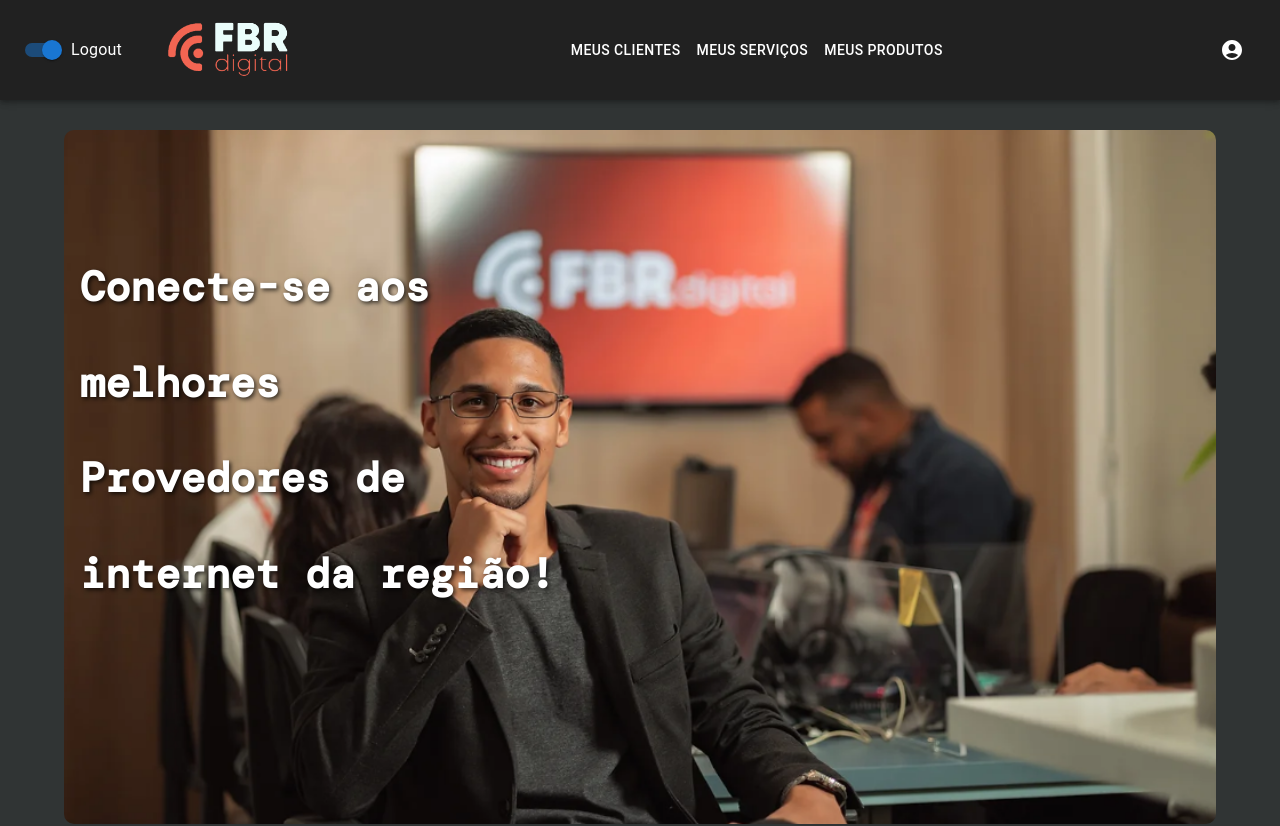
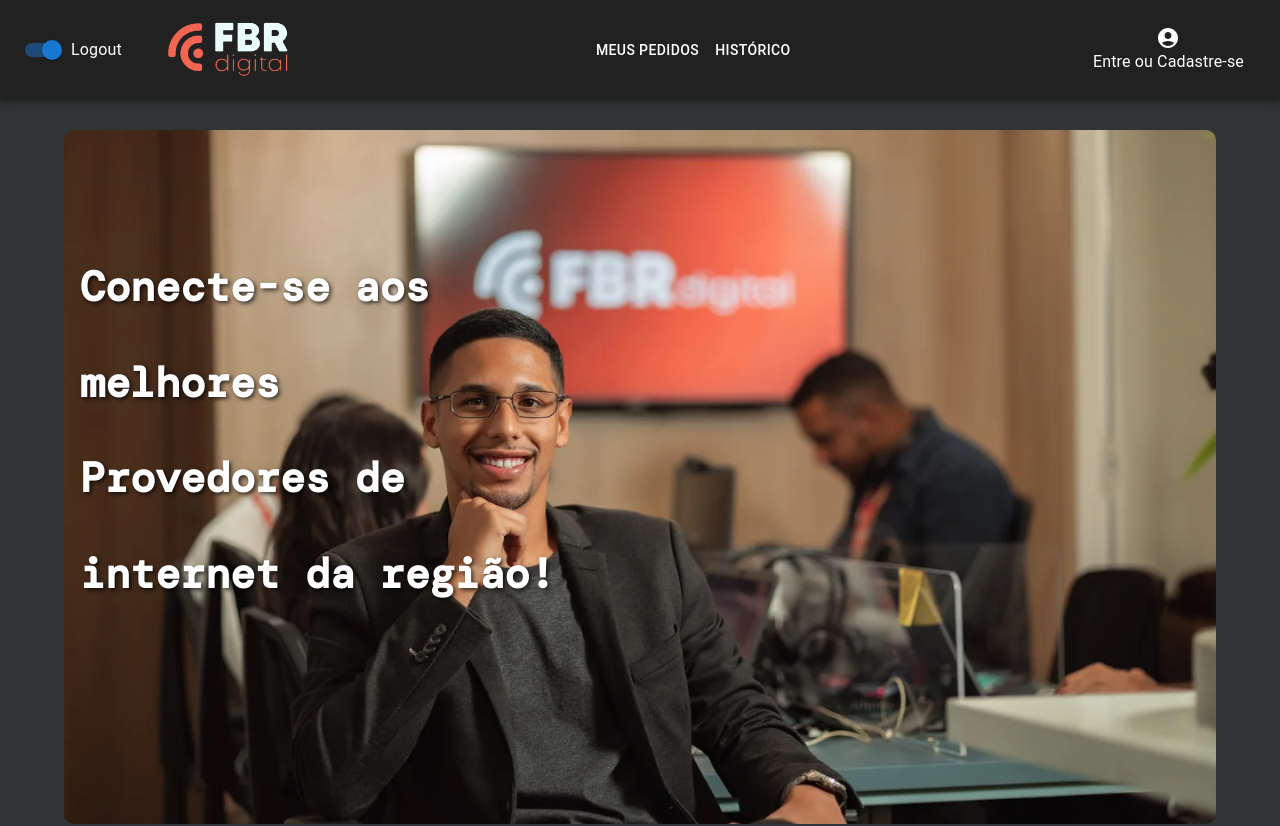
Before and after one commit to EliasJunior2610/fbr-digital, a React (Vite) app in the folder FBR Digital Projeto/: page / in a window 1280 px wide. Shown: the top 826 px of the page. Built offline with nearby package versions, Linux system fonts and the light colour scheme; a web font is replaced by a local one.

Commit message:
colocando o header certo na página principal do cliente

```diff
--- a/FBR Digital Projeto/src/components/MainScreen/MainScreen.tsx
+++ b/FBR Digital Projeto/src/components/MainScreen/MainScreen.tsx
@@ -1,4 +1,4 @@
-import Header from "../HeaderProvedor/headerProvedor";
+import MenuAppBar from "../HeaderCliente/headerCliente";
 import imagem1 from "../../assets/MainScreen.png";
 import imagem2 from "../../assets/MainScreen 2.png";
 import Footer from "../Footer/Footer";
@@ -13,7 +13,7 @@ export default function MainScreen() {
 
   return (
     <>
-      <Header />
+      <MenuAppBar />
       <div id="paginaPrincipal">
         <div id="conteudo">
           <div className="section" id="section1">
```
